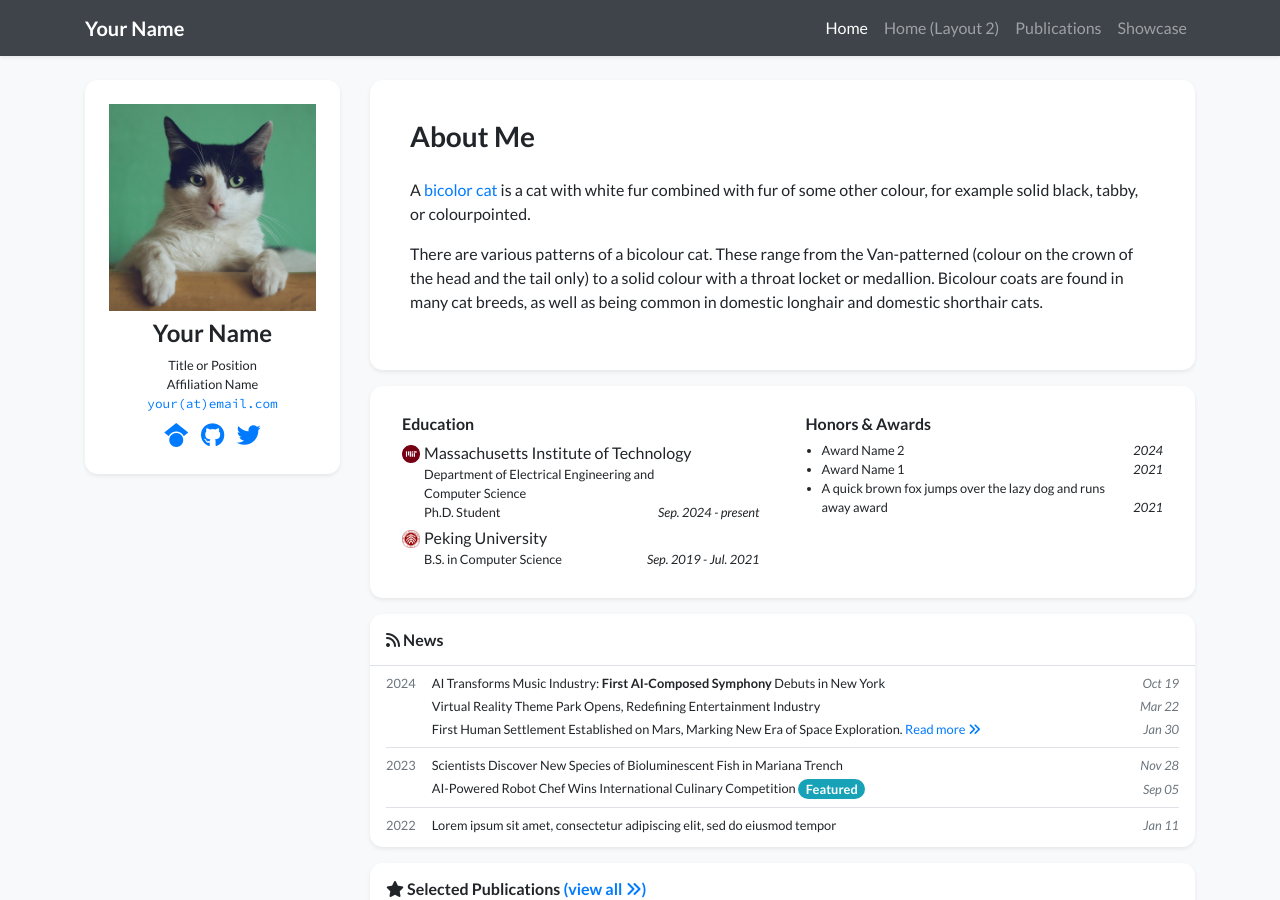
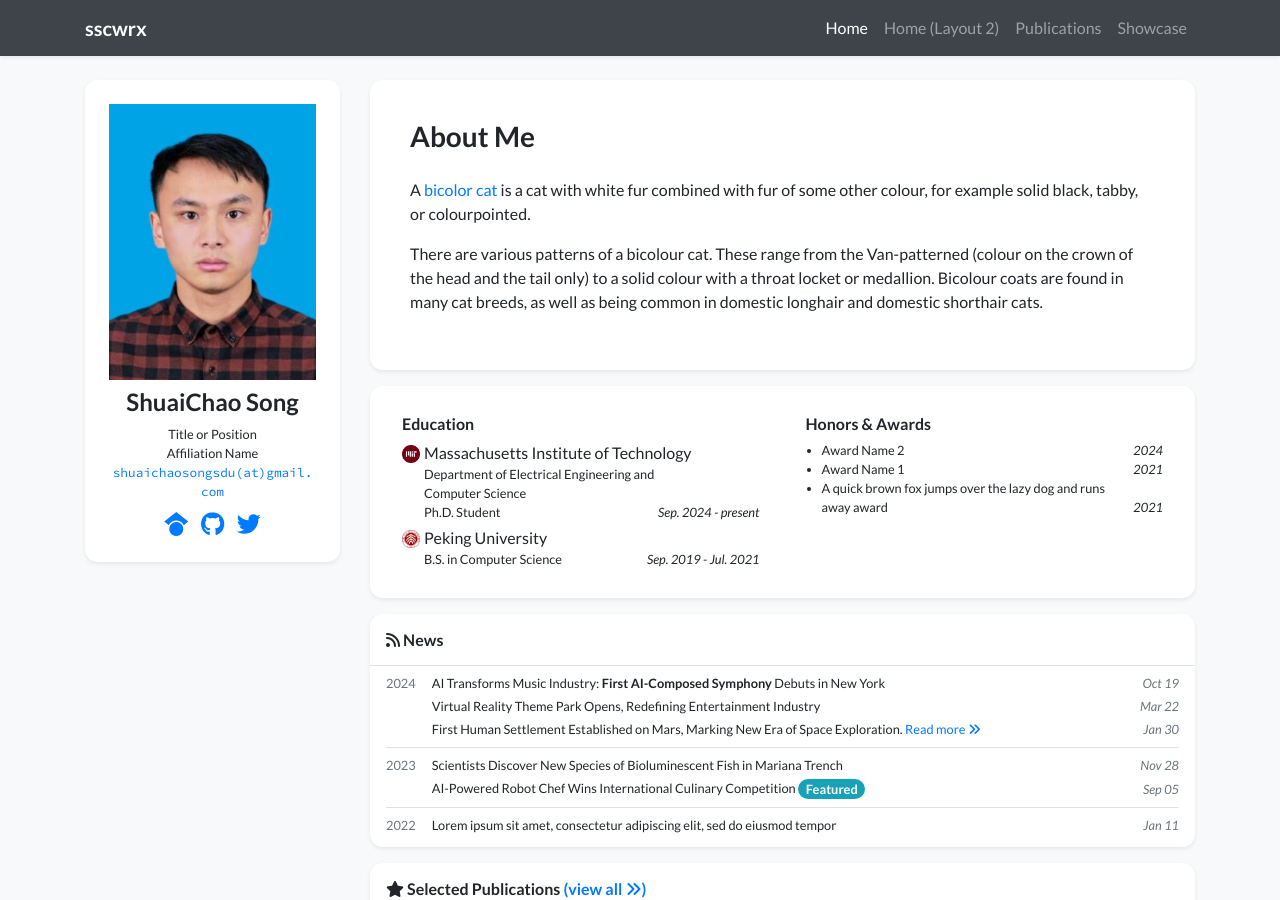
Before and after one commit to shuaichaosong/shuaichaosong.github.io, a Jekyll site: the page built from index.html, in a window 1280 px wide and 900 px high. Built offline with Jekyll 4.4.1, drawn with Linux system fonts in a browser that asks for light colours; nearby versions of some CDN libraries; a style sheet for code colours, icons or effects is not loaded.

Commit message:
Initial setup: updated personal info and publications

```diff
--- a/_data/profile.yml
+++ b/_data/profile.yml
@@ -1,6 +1,6 @@
-primary_name: "Your Name"
+primary_name: "ShuaiChao Song"
 secondary_name: ""
-navbar_name: "Your Name"
+navbar_name: "sscwrx"
 
 positions:
 - name: Title or Position
@@ -8,7 +8,7 @@ positions:
   logo: /assets/images/badges/MIT_Social_circle.png  # Logo is optional
 
 
-email: "your@email.com"
+email: "shuaichaosongsdu@gmail.com"
 # cv_link: link-to-your-cv-file
 gscholar: xFmQpf4AAAAJ  # This is an example, replace it with your own Google Scholar ID
 github: your_github_id
@@ -30,7 +30,7 @@ short_bio: >-
     as well as being common in domestic longhair and domestic shorthair cats.
   </p>
 
-portrait_url: /assets/images/photos/portrait.jpg
+portrait_url: /assets/images/photos/ssc.jpg
 portrait_caption: >-
   Photo by Manja Vitolic on Unsplash (this caption is optional, comment it out to disable).
 
```
Also changed, not shown: assets/images/photos/ssc.jpg (added).
